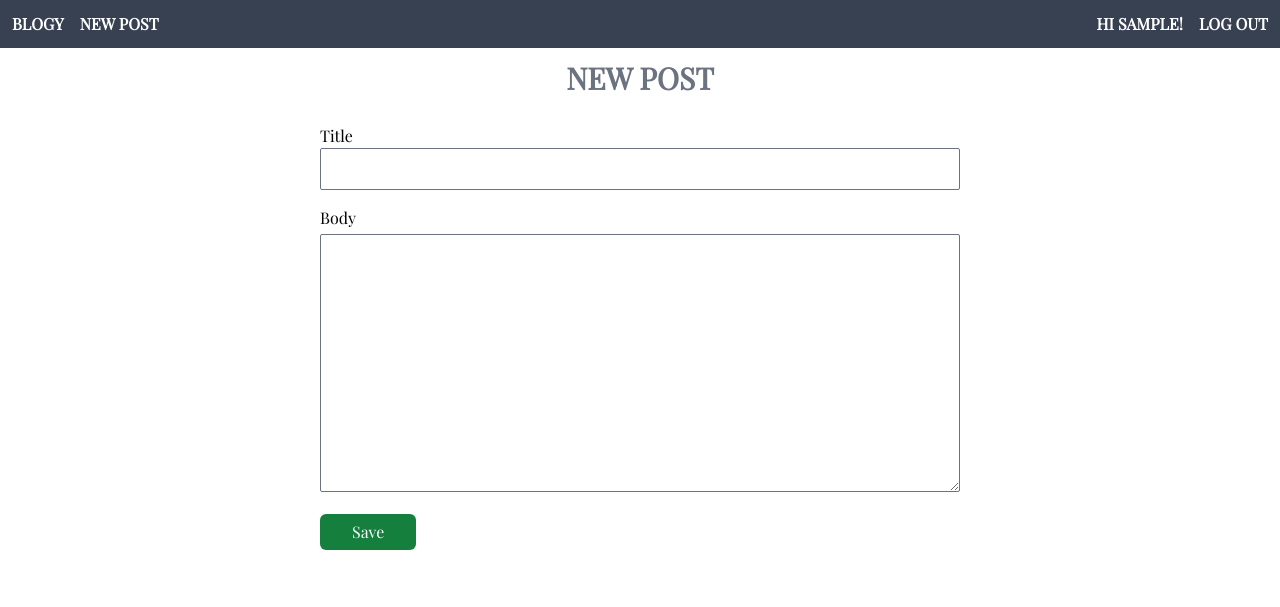
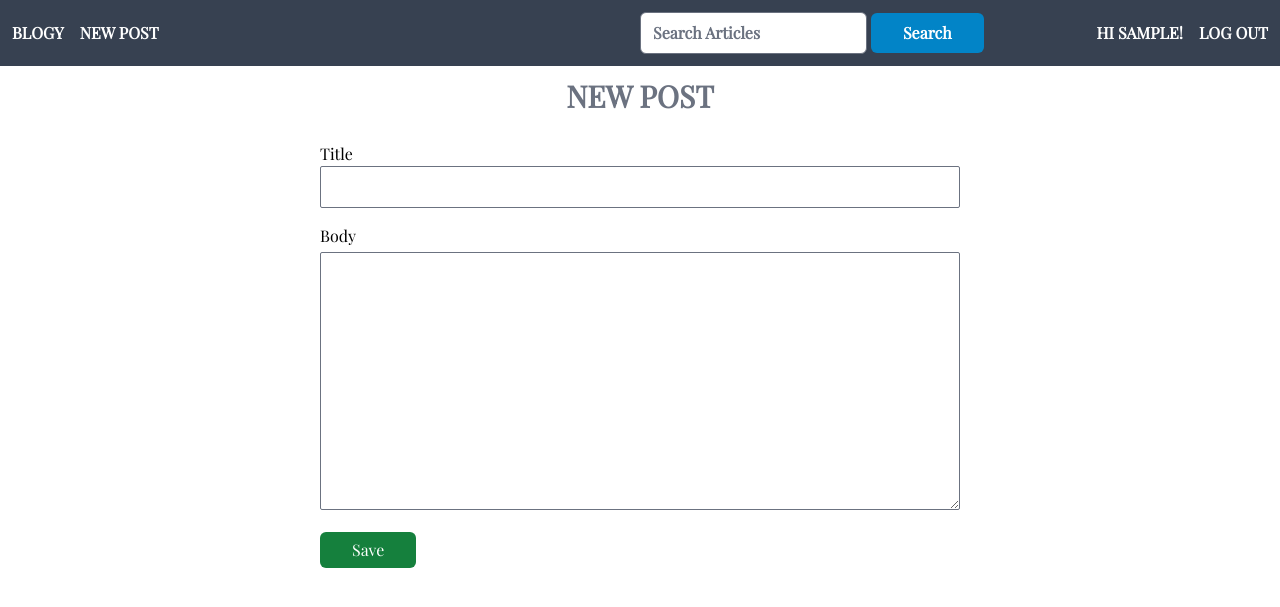
Before and after one commit to Boadzie/blogyman, a Django app: page /post/new/ in a window 1280 px wide. Shown: the top 607 px of the page. Run offline with Django 4.2, Linux system fonts and the light colour scheme; the visitor is signed in with stand-in values (Sample User, id 1); some libraries are stand-ins or nearby versions.

Commit message:
Add search functionality to blog app

```diff
--- a/blog/urls.py
+++ b/blog/urls.py
@@ -6,6 +6,7 @@ from .views import (
     BlogDetailView,
     BlogListView,
     BlogUpdateView,
+    SearchResultsListView,
 )
 
 urlpatterns = [
@@ -14,4 +15,5 @@ urlpatterns = [
     path("post/<int:pk>/edit/", BlogUpdateView.as_view(), name="post_edit"),
     path("posts/<int:pk>/", BlogDetailView.as_view(), name="post_detail"),
     path("posts/<int:pk>/delete/", BlogDeleteView.as_view(), name="post_delete"),
+    path("search/", SearchResultsListView.as_view(), name="search_results"),
 ]
--- a/blog/views.py
+++ b/blog/views.py
@@ -1,4 +1,5 @@
 from django.contrib.auth.mixins import LoginRequiredMixin, UserPassesTestMixin
+from django.db.models import Q
 from django.urls import reverse_lazy
 from django.views.generic import DetailView, ListView
 from django.views.generic.edit import CreateView, DeleteView, UpdateView
@@ -45,3 +46,13 @@ class BlogDeleteView(LoginRequiredMixin, UserPassesTestMixin, DeleteView):
 
     def test_func(self):
         return self.get_object().author == self.request.user
+
+
+class SearchResultsListView(ListView):  # new
+    model = Post
+    context_object_name = "post_list"
+    template_name = "search_results.html"
+
+    def get_queryset(self):  # new
+        query = self.request.GET.get("q")
+        return Post.objects.filter(Q(title__icontains=query))
--- a/templates/base.html
+++ b/templates/base.html
@@ -21,21 +21,29 @@
       class="flex justify-between p-3 font-extrabold text-white uppercase bg-gray-700"
     >
       <div class="flex items-center justify-start space-x-4">
-        <div class="hover:text-blue-500">
+        <div class="hover:text-sky-600">
           <h1><a href="{% url 'home' %}">Blogy</a></h1>
         </div>
-        <div class="hover:text-blue-500">
+        <div class="hover:text-sky-600">
           <a href="{% url 'post_new' %}"> New Post</a>
         </div>
       </div>
-      <div class="flex space-x-4">
+      <div class="flex items-center justify-around w-3/6 space-x-4">
+        <form class="w-full rounded-sm" action="{% url 'search_results' %}" method="GET">
+          <div>
+           <input required class="text-gray-400 rounded-md" type="text" name="q" placeholder="Search Articles"
+          </div>
+           <input type="submit" class="px-8 py-2.5 leading-5 text-white transition-colors duration-300 transform rounded-md bg-sky-600 hover:bg-sky-700 focus:outline-none " value="Search" />
+         </form>
+      </div>
+      <div class="flex items-center justify-end w-2/3 space-x-4">
         {% if user.is_authenticated %}
         <p>Hi {{ user.username }}!</p>
-        <p><a class="hover:text-blue-500" href="{% url 'logout' %}">Log out</a></p>
+        <p><a class="hover:text-sky-600" href="{% url 'logout' %}">Log out</a></p>
         {% else %}
 
-        <a class="hover:text-blue-500" href="{% url 'login' %}">Log In</a>
-        <a class="hover:text-blue-500" href="{% url 'signup' %}">Sign Up</a>
+        <a class="hover:text-sky-600" href="{% url 'login' %}">Log In</a>
+        <a class="hover:text-sky-600" href="{% url 'signup' %}">Sign Up</a>
         {% endif %}
       </div>
     </header>
--- a/theme/static/css/dist/styles.css
+++ b/theme/static/css/dist/styles.css
@@ -891,12 +907,20 @@ select {
   justify-content: flex-start;
 }
 
+.justify-end {
+  justify-content: flex-end;
+}
+
 .justify-center {
   justify-content: center;
 }
 
 .justify-between {
   justify-content: space-between;
+}
+
+.justify-around {
+  justify-content: space-around;
 }
 
 .gap-4 {
@@ -1116,6 +1166,11 @@ select {
   color: rgb(74 222 128 / var(--tw-text-opacity));
 }
 
+.text-gray-400 {
+  --tw-text-opacity: 1;
+  color: rgb(156 163 175 / var(--tw-text-opacity));
+}
+
 .shadow-lg {
   --tw-shadow: 0 10px 15px -3px rgb(0 0 0 / 0.1), 0 4px 6px -4px rgb(0 0 0 / 0.1);
   --tw-shadow-colored: 0 10px 15px -3px var(--tw-shadow-color), 0 4px 6px -4px var(--tw-shadow-color);
```
Also changed, not shown: other parts of theme/static/css/dist/styles.css (+61 -4 lines), templates/search_results.html (added, +23 -0 lines).
